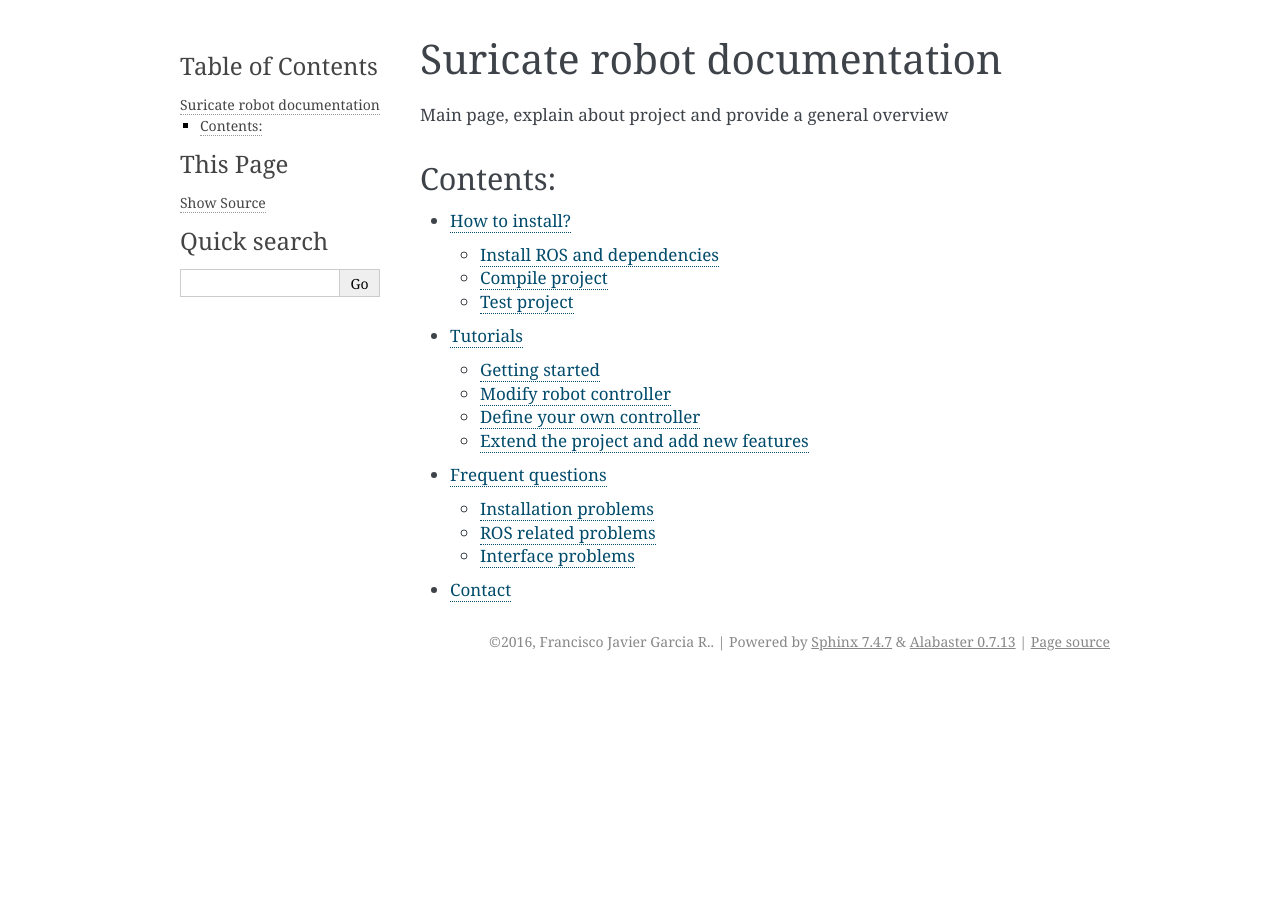
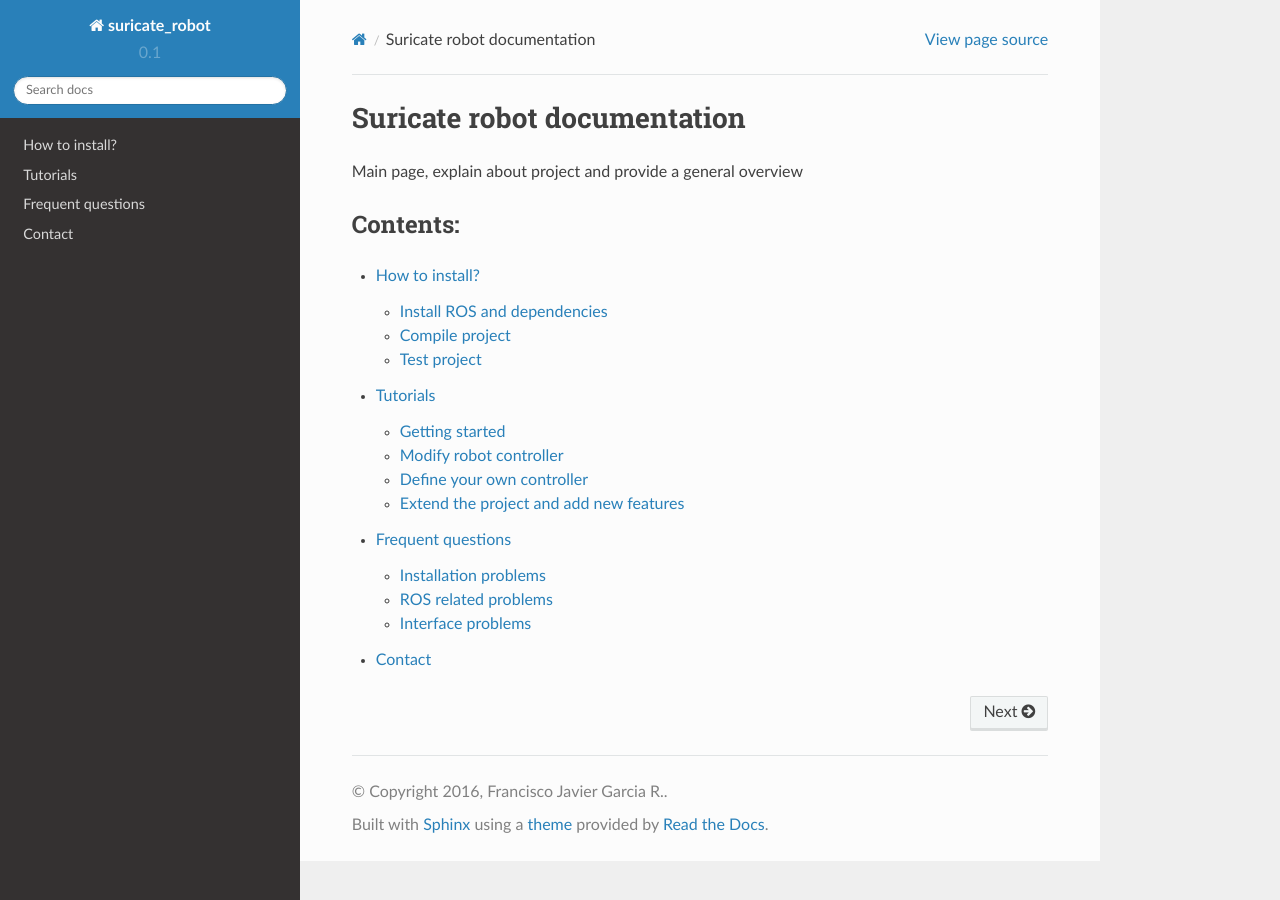
Before and after one commit to francisc0garcia/suricate_robot, a Sphinx documentation site: the page built from docs/source/index.rst, in a window 1280 px wide. Built offline with Sphinx 7.4.7 and the Read the Docs theme 2.0.0, drawn with Linux system fonts in a browser that asks for light colours.

Commit message:
Fix documentation template

```diff
--- a/docs/source/conf.py
+++ b/docs/source/conf.py
@@ -35,7 +35,7 @@ extensions = [
 ]
 
 # Add any paths that contain templates here, relative to this directory.
-templates_path = ['ntemplates']
+#templates_path = ['ntemplates']
 
 # The suffix(es) of source filenames.
 # You can specify multiple suffix as a list of string:
@@ -122,7 +122,7 @@ todo_include_todos = False
 # The theme to use for HTML and HTML Help pages.  See the documentation for
 # a list of builtin themes.
 #
-html_theme = 'alabaster'
+html_theme = 'sphinx_rtd_theme'
 
 # Theme options are theme-specific and customize the look and feel of a theme
 # further.  For a list of options available for each theme, see the
@@ -156,7 +156,7 @@ html_theme = 'alabaster'
 # Add any paths that contain custom static files (such as style sheets) here,
 # relative to this directory. They are copied after the builtin static files,
 # so a file named "default.css" will overwrite the builtin "default.css".
-html_static_path = ['nstatic']
+#html_static_path = ['nstatic']
 
 # Add any extra paths that contain custom files (such as robots.txt or
 # .htaccess) here, relative to this directory. These files are copied
```
